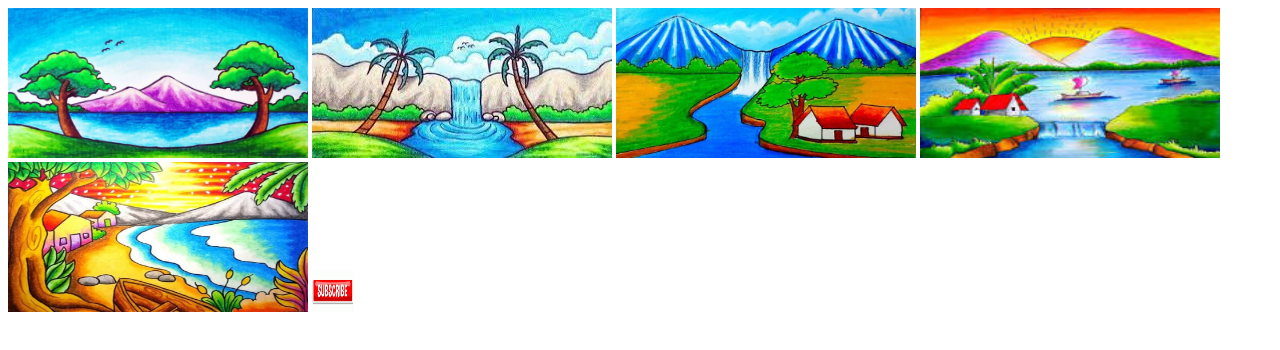
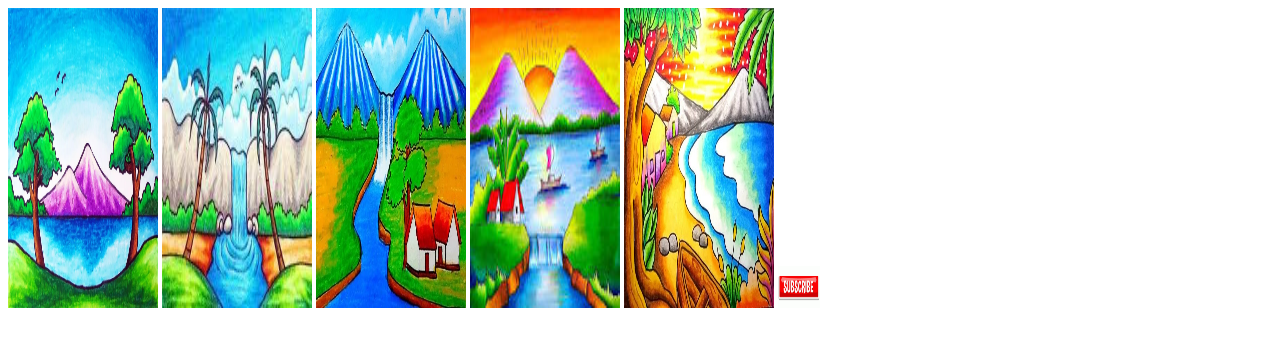
Before and after one commit to fdhlvidiarta/percobaan, a plain HTML site: page latihan_1_6.html in a window 1280 px wide. Drawn offline with Linux system fonts and the light colour scheme.

Commit message:
HTML Dasar

```diff
--- a/latihan_1_6.html
+++ b/latihan_1_6.html
@@ -14,32 +14,32 @@
 
     <img
       src="html_dasar/gambar/Gambar-Pemandangan.webp"
-      width="300px"
-      height="150px"
+      width="150px"
+      height="300px"
       alt="Ini Gambar Bagus"
     />
     <img
       src="html_dasar/gambar/gambar.jpg"
-      width="300px"
-      height="150px"
+      width="150px"
+      height="300px"
       alt="Ini Gambar Bagus"
     />
     <img
       src="html_dasar/gambar/gambar1.jpg"
-      width="300px"
-      height="150px"
+      width="150px"
+      height="300px"
       alt="Ini Gambar Bagus"
     />
     <img
       src="html_dasar/gambar/gambar2.jpg"
-      width="300px"
-      height="150px"
+      width="150px"
+      height="300px"
       alt="Ini Gambar Bagus"
     />
     <img
       src="html_dasar/gambar/gambar4.jpg"
-      width="300px"
-      height="150px"
+      width="150px"
+      height=" 300px"
       alt="Ini Gambar Bagus"
     />
 
```
